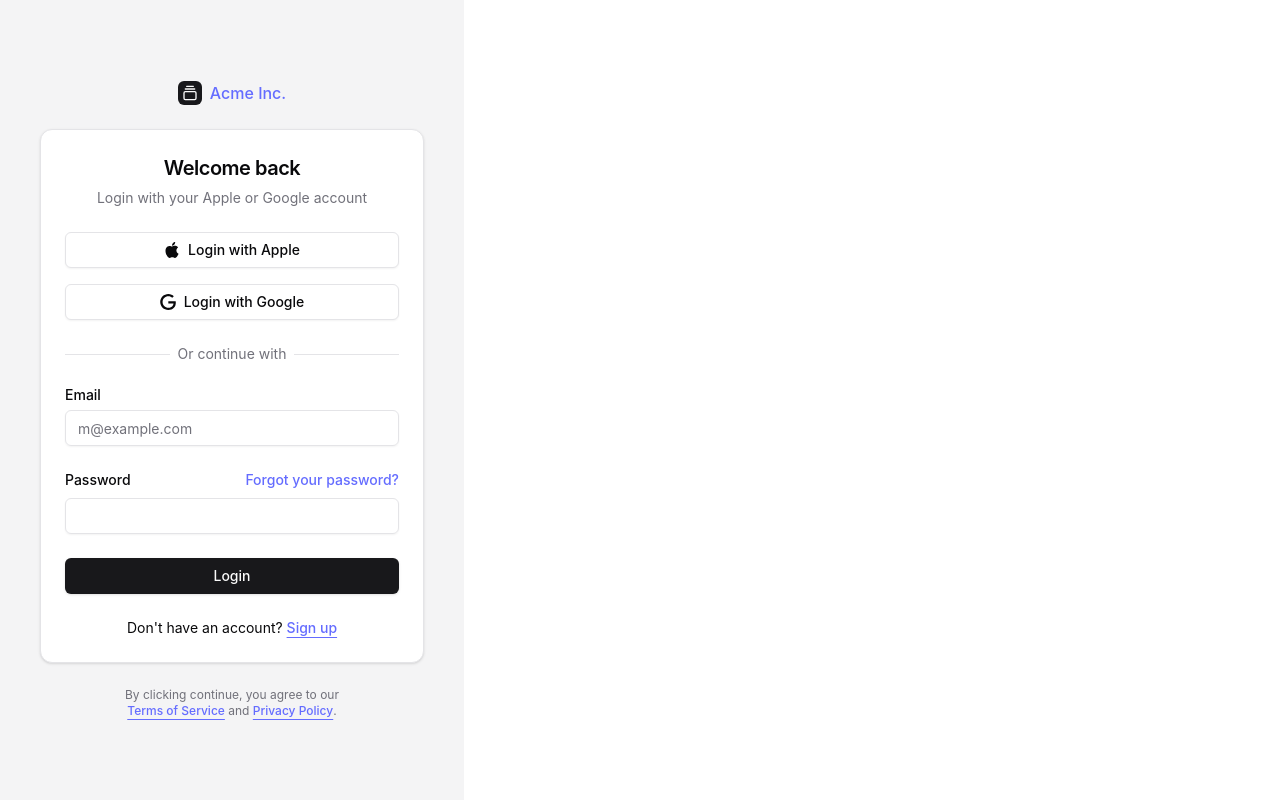
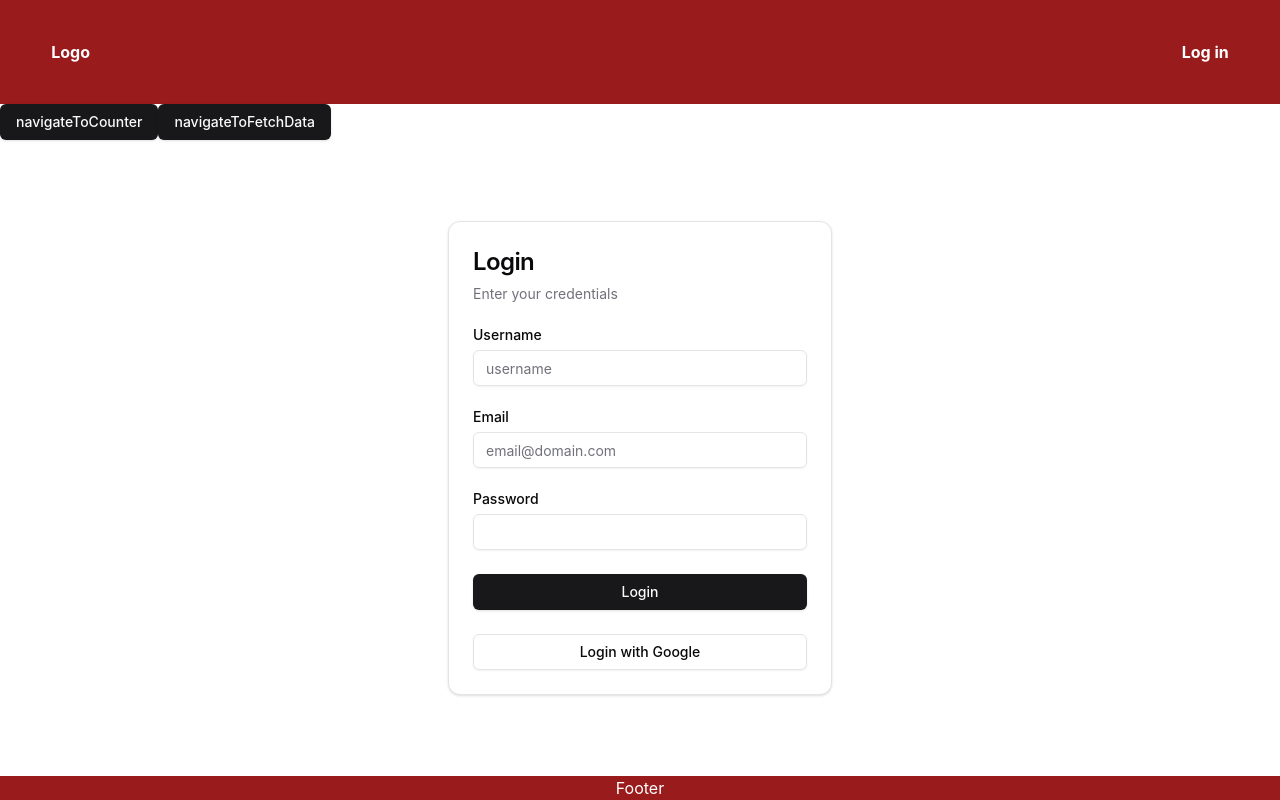
Before and after one commit to Sitkovic888/FlexibleAuth, a React (Vite) app: page /login in a window 1280 px wide. Built offline with nearby package versions, Linux system fonts and the light colour scheme.

Commit message:
Various fixes

```diff
--- a/package.json
+++ b/package.json
@@ -20,6 +20,7 @@
     "lucide-react": "^0.469.0",
     "react": "^18.3.1",
     "react-dom": "^18.3.1",
+    "react-hook-form": "^7.54.2",
     "react-redux": "^9.2.0",
     "react-router-dom": "^7.1.1",
     "react-toastify": "^11.0.2",
--- a/src/App.tsx
+++ b/src/App.tsx
@@ -1,9 +1,12 @@
-import { Layout } from "@/components/Layout";
+import { UserProvider } from "./hooks/useAuth";
+import { Layout } from "./components/Layout";
 
 function App() {
   return (
     <>
-      <Layout />
+      <UserProvider>
+        <Layout />
+      </UserProvider>
     </>
   );
 }
--- a/src/components/Layout.tsx
+++ b/src/components/Layout.tsx
@@ -2,6 +2,7 @@ import React from "react";
 import { Outlet } from "react-router-dom";
 import { useNavigate } from "react-router-dom";
 import { Button } from "./ui/Button";
+import NavBar from "./NavBar";
 
 export const Layout = () => {
   const navigate = useNavigate();
@@ -16,12 +17,17 @@ export const Layout = () => {
 
   return (
     <>
-      <header>
-        <Button onClick={navigateToCounter}>navigateToCounter</Button>
-        <Button onClick={navigateToFetchData}>navigateToFetchData</Button>
-      </header>
-      <Outlet />
-      <footer>Footer</footer>
+      <div className="w-full h-screen grid grid-rows-[max-content,1fr,max-content]">
+        <header>
+          <NavBar />
+          <Button onClick={navigateToCounter}>navigateToCounter</Button>
+          <Button onClick={navigateToFetchData}>navigateToFetchData</Button>
+        </header>
+        <Outlet />
+        <footer className="flex justify-center bg-red-800 text-white">
+          Footer
+        </footer>
+      </div>
     </>
   );
 };
--- a/src/components/LoginForm.tsx
+++ b/src/components/LoginForm.tsx
@@ -1,7 +1,7 @@
 import { cn } from "@/lib/utils";
 import { Button } from "@/components/ui/Button";
 import {
-  Card as Card,
+  Card,
   CardContent,
   CardDescription,
   CardHeader,
@@ -9,88 +9,87 @@ import {
 } from "@/components/ui/Card";
 import { Input } from "@/components/ui/Input";
 import { Label } from "@/components/ui/Label";
+import { UserLoginDto } from "@/shared/models/user-login.interface";
+import { useForm } from "react-hook-form";
+import { useAuth } from "@/hooks/useAuth";
 
-export function LoginForm({
+export default function LoginForm({
   className,
   ...props
 }: React.ComponentPropsWithoutRef<"div">) {
+  const useAuthObj = useAuth();
+
+  const {
+    register,
+    handleSubmit,
+    formState: { errors },
+  } = useForm<UserLoginDto>();
+
+  async function handleLogin(form: UserLoginDto) {
+    const newUserLogin: UserLoginDto = {
+      username: form.username,
+      email: form.email,
+      password: form.password,
+    };
+    await useAuthObj.loginUser(newUserLogin);
+  }
+
+  const usernameId = "username";
+  const emailId = "email";
+  const passwordId = "password";
+
   return (
-    <div className={cn("flex flex-col gap-6", className)} {...props}>
+    <div className={cn("flex flex-col gap-6 h-full", className)} {...props}>
       <Card>
-        <CardHeader className="text-center">
-          <CardTitle className="text-xl">Welcome back</CardTitle>
-          <CardDescription>
-            Login with your Apple or Google account
-          </CardDescription>
+        <CardHeader>
+          <CardTitle className="text-2xl">Login</CardTitle>
+          <CardDescription>Enter your credentials</CardDescription>
         </CardHeader>
         <CardContent>
-          <form>
-            <div className="grid gap-6">
-              <div className="flex flex-col gap-4">
-                <Button variant="outline" className="w-full">
-                  <svg xmlns="http://www.w3.org/2000/svg" viewBox="0 0 24 24">
-                    <path
-                      d="M12.152 6.896c-.948 0-2.415-1.078-3.96-1.04-2.04.027-3.91 1.183-4.961 3.014-2.117 3.675-.546 9.103 1.519 12.09 1.013 1.454 2.208 3.09 3.792 3.039 1.52-.065 2.09-.987 3.935-.987 1.831 0 2.35.987 3.96.948 1.637-.026 2.676-1.48 3.676-2.948 1.156-1.688 1.636-3.325 1.662-3.415-.039-.013-3.182-1.221-3.22-4.857-.026-3.04 2.48-4.494 2.597-4.559-1.429-2.09-3.623-2.324-4.39-2.376-2-.156-3.675 1.09-4.61 1.09zM15.53 3.83c.843-1.012 1.4-2.427 1.245-3.83-1.207.052-2.662.805-3.532 1.818-.78.896-1.454 2.338-1.273 3.714 1.338.104 2.715-.688 3.559-1.701"
-                      fill="currentColor"
+          <form onSubmit={handleSubmit(handleLogin)}>
+            <div className="flex flex-col gap-6">
+              <div className="grid gap-2">
+                <Label htmlFor={emailId}>Username</Label>
+                <Input
+                  id={usernameId}
+                  type={usernameId}
+                  placeholder={usernameId}
+                  required
+                  {...register(usernameId, { required: true })}
                 />
-                  </svg>
-                  Login with Apple
-                </Button>
-                <Button variant="outline" className="w-full">
-                  <svg xmlns="http://www.w3.org/2000/svg" viewBox="0 0 24 24">
-                    <path
-                      d="M12.48 10.92v3.28h7.84c-.24 1.84-.853 3.187-1.787 4.133-1.147 1.147-2.933 2.4-6.053 2.4-4.827 0-8.6-3.893-8.6-8.72s3.773-8.72 8.6-8.72c2.6 0 4.507 1.027 5.907 2.347l2.307-2.307C18.747 1.44 16.133 0 12.48 0 5.867 0 .307 5.387.307 12s5.56 12 12.173 12c3.573 0 6.267-1.173 8.373-3.36 2.16-2.16 2.84-5.213 2.84-7.667 0-.76-.053-1.467-.173-2.053H12.48z"
-                      fill="currentColor"
-                    />
-                  </svg>
-                  Login with Google
-                </Button>
+                {errors.email && errors.email.message}
               </div>
-              <div className="relative text-center text-sm after:absolute after:inset-0 after:top-1/2 after:z-0 after:flex after:items-center after:border-t after:border-border">
-                <span className="relative z-10 bg-background px-2 text-muted-foreground">
-                  Or continue with
-                </span>
-              </div>
-              <div className="grid gap-6">
               <div className="grid gap-2">
-                  <Label htmlFor="email">Email</Label>
+                <Label htmlFor={emailId}>Email</Label>
                 <Input
-                    id="email"
-                    type="email"
-                    placeholder="m@example.com"
+                  id={emailId}
+                  type={emailId}
+                  placeholder="email@domain.com"
                   required
+                  {...register(emailId, { required: true })}
                 />
               </div>
               <div className="grid gap-2">
                 <div className="flex items-center">
-                    <Label htmlFor="password">Password</Label>
-                    <a
-                      href="#"
-                      className="ml-auto text-sm underline-offset-4 hover:underline"
-                    >
-                      Forgot your password?
-                    </a>
+                  <Label htmlFor={passwordId}>Password</Label>
                 </div>
-                  <Input id="password" type="password" required />
+                <Input
+                  id={passwordId}
+                  type={passwordId}
+                  required
+                  {...register(passwordId, { required: true })}
+                />
               </div>
               <Button type="submit" className="w-full">
                 Login
               </Button>
-              </div>
-              <div className="text-center text-sm">
-                Don&apos;t have an account?{" "}
-                <a href="#" className="underline underline-offset-4">
-                  Sign up
-                </a>
-              </div>
+              <Button variant="outline" className="w-full">
+                Login with Google
+              </Button>
             </div>
           </form>
         </CardContent>
       </Card>
-      <div className="text-balance text-center text-xs text-muted-foreground [&_a]:underline [&_a]:underline-offset-4 [&_a]:hover:text-primary  ">
-        By clicking continue, you agree to our <a href="#">Terms of Service</a>{" "}
-        and <a href="#">Privacy Policy</a>.
-      </div>
     </div>
   );
 }
--- /dev/null
+++ b/src/components/NavBar.tsx
@@ -0,0 +1,18 @@
+import React from "react";
+import { Link } from "react-router-dom";
+
+const NavBar = () => {
+  const linkClassName = "text-white font-bold hover:text-gray-200";
+  return (
+    <nav className="flex items-center justify-between bg-red-800 w-full h-[13vh] px-[4vw]">
+      <Link to="/" className={linkClassName}>
+        Logo
+      </Link>
+      <Link to="/login" className={linkClassName}>
+        Log in
+      </Link>
+    </nav>
+  );
+};
+
+export default NavBar;
--- a/src/hooks/useAuth.tsx
+++ b/src/hooks/useAuth.tsx
@@ -5,33 +5,31 @@ import React, {
   useEffect,
   useState,
 } from "react";
-import { UserProfile, UserProfileToken } from "../Models/User";
 import { useNavigate } from "react-router";
-import { loginApi, registerApi } from "../Services/AuthService";
+import { userLoginApi } from "@/shared/services/authApiService";
 import { toast } from "react-toastify";
 import axios from "axios";
+import { UserLoginDto } from "@/shared/models/user-login.interface";
+import { UserIdentity } from "@/shared/models/user-identity";
 
-type UserContextType = {
-  user: UserProfile | null;
-  token: string | null;
-  registerUser: (
-    email: string,
-    userName: string,
-    password: string
-  ) => Promise<void>;
-  loginUser: (userName: string, password: string) => Promise<void>;
+type UserIdentityContextType = {
+  user: UserIdentity | null;
+  registerUser: (loginUser: UserLoginDto) => Promise<void>;
+  loginUser: (loginUserData: UserLoginDto) => Promise<void>;
   logoutUser: () => void;
   isLoggedIn: () => boolean;
 };
 
+const userContext = createContext<UserIdentityContextType>(
+  {} as UserIdentityContextType
+);
+
 type Props = { children: ReactNode };
-
-const userContext = createContext<UserContextType>({} as UserContextType);
 
 export const UserProvider = ({ children }: Props): ReactElement => {
   const navigate = useNavigate();
-  const [token, setToken] = useState<string | null>(null);
-  const [user, setUser] = useState<UserProfile | null>(null);
+  const [, setToken] = useState<string | null>(null);
+  const [user, setUser] = useState<UserIdentity | null>(null);
   const [isReady, setIsReady] = useState(false);
 
   useEffect(() => {
@@ -46,54 +44,44 @@ export const UserProvider = ({ children }: Props): ReactElement => {
     setIsReady(true);
   }, []);
 
-  const registerUser = async (
-    email: string,
-    userName: string,
-    password: string
-  ) => {
-    await registerApi(email, userName, password)
+  const registerUser = async (userRegistration: UserLoginDto) => {
+    // await registerApi(email, userName, password)
+    //   .then((res) => {
+    //     const resData = res?.data;
+    //     if (resData) {
+    //       localStorage.setItem("token", resData.token);
+    //       const userObj = {
+    //         email: resData.email,
+    //         userName: resData.userName,
+    //       };
+    //       localStorage.setItem("user", JSON.stringify(userObj));
+    //       setToken(resData.token);
+    //       setUser(userObj);
+    //       toast.success("Succesfull login.");
+    //       navigate("/search");
+    //     }
+    //   })
+    //   .catch((e) => toast.warning("A server error occured."));
+  };
+
+  const loginUser = async (userLogin: UserLoginDto): Promise<void> => {
+    console.log("loginUser", userLogin);
+    await userLoginApi(userLogin)
       .then((res) => {
-        const resData = res?.data;
+        const resData = res;
         if (resData) {
           localStorage.setItem("token", resData.token);
 
-          const userObj = {
+          const userObj: UserIdentity = {
             email: resData.email,
             userName: resData.userName,
+            token: resData.token,
           };
 
-          localStorage.setItem("user", JSON.stringify(userObj));
-
-          setToken(resData.token);
-          setUser(userObj);
-
-          toast.success("Succesfull login.");
-
-          navigate("/search");
-        }
-      })
-      .catch((e) => toast.warning("A server error occured."));
-  };
-
-  const loginUser = async (userName: string, password: string) => {
-    await loginApi(userName, password)
-      .then((res) => {
-        const resData = res?.data;
-        if (resData) {
-          localStorage.setItem("token", resData.token);
-
-          const userObj = {
-            email: resData.email,
-            userName: resData.userName,
-          };
-
-          localStorage.setItem("user", JSON.stringify(userObj));
-
-          setToken(resData.token);
+          setToken(userObj.token);
           setUser(userObj);
 
           toast.success("Succesfull Login.");
-
           navigate("/search");
         }
       })
@@ -114,11 +102,12 @@ export const UserProvider = ({ children }: Props): ReactElement => {
 
   return (
     <userContext.Provider
-      value={{ user, token, registerUser, loginUser, logoutUser, isLoggedIn }}
+      value={{ user, registerUser, loginUser, logoutUser, isLoggedIn }}
     >
       {isReady ? children : null}
     </userContext.Provider>
   );
 };
 
-export const useAuth = (): UserContextType => React.useContext(userContext);
+export const useAuth = (): UserIdentityContextType =>
+  React.useContext(userContext);
--- a/src/index.css
+++ b/src/index.css
@@ -1,6 +1,14 @@
 @tailwind base;
 @tailwind components;
 @tailwind utilities;
+
+/* *,
+::before,
+::after {
+  box-sizing: border-box;
+  margin: 0;
+  padding: 0;
+} */
 
 :root {
   font-family: Inter, system-ui, Avenir, Helvetica, Arial, sans-serif;
@@ -17,6 +25,7 @@
   -moz-osx-font-smoothing: grayscale;
 }
 
+/*
 a {
   font-weight: 500;
   color: #646cff;
@@ -24,14 +33,6 @@ a {
 }
 a:hover {
   color: #535bf2;
-}
-
-body {
-  margin: 0;
-  display: flex;
-  place-items: center;
-  min-width: 320px;
-  min-height: 100vh;
 }
 
 h1 {
@@ -69,7 +70,7 @@ button:focus-visible {
   button {
     background-color: #f9f9f9;
   }
-}
+} */
 
 @layer base {
   :root {
--- a/src/pages/LoginPage.tsx
+++ b/src/pages/LoginPage.tsx
@@ -1,17 +1,9 @@
-import { GalleryVerticalEnd } from "lucide-react";
-
-import { LoginForm } from "@/components/LoginForm";
+import LoginForm from "@/components/LoginForm";
 
 export default function LoginPage() {
   return (
-    <div className="flex min-h-svh flex-col items-center justify-center gap-6 bg-muted p-6 md:p-10">
-      <div className="flex w-full max-w-sm flex-col gap-6">
-        <a href="#" className="flex items-center gap-2 self-center font-medium">
-          <div className="flex h-6 w-6 items-center justify-center rounded-md bg-primary text-primary-foreground">
-            <GalleryVerticalEnd className="size-4" />
-          </div>
-          Acme Inc.
-        </a>
+    <div className="flex h-full w-full items-center justify-center p-6 md:p-10">
+      <div className="w-full max-w-sm">
         <LoginForm />
       </div>
     </div>
--- a/src/router/Router.tsx
+++ b/src/router/Router.tsx
@@ -10,9 +10,9 @@ export default function Router() {
     <BrowserRouter>
       <Routes>
         <Route path="/" element={<App />}>
+          <Route path="/login" element={<LoginPage />} />
           <Route index element={<Home />} />
         </Route>
-        <Route path="/login" element={<LoginPage />} />
         <Route path="/counter" element={<Counter />} />
         <Route path="/fetchData" element={<FetchData />} />
       </Routes>
--- a/src/shared/models/user-identity.ts
+++ b/src/shared/models/user-identity.ts
@@ -1,5 +1,4 @@
 export type UserIdentity = {
-  password: string;
   token: string;
   email: string;
   userName: string;
--- a/src/shared/models/user-login.interface.ts
+++ b/src/shared/models/user-login.interface.ts
@@ -1,4 +1,5 @@
 export interface UserLoginDto {
+  email: string
   username: string
   password: string
 }
```
Also changed, not shown: src/store/index.ts (deleted), 1 other file (tests, documents, lock files or other folders). Lines whose indentation alone changed are shown as unchanged.
